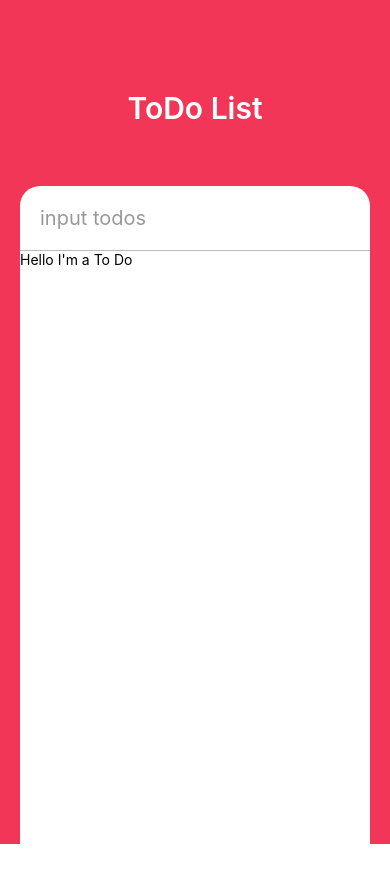
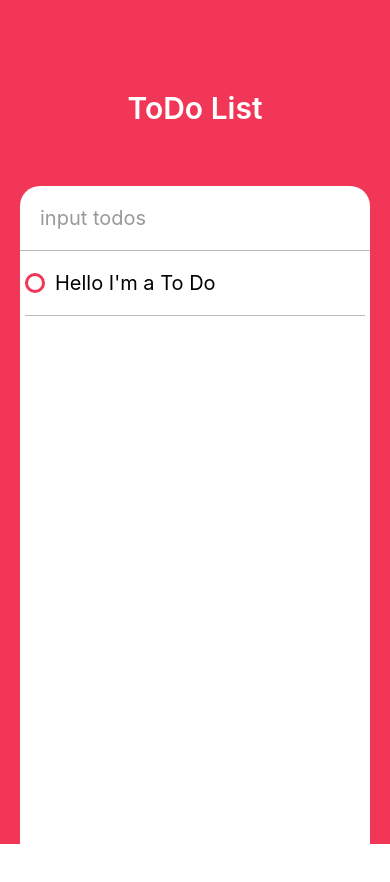
Before and after one commit to ybh1760/todoApp, a React Native app: screen / in a window 390 px wide. Shown: the top 882 px of the page. Built offline with nearby package versions, Linux system fonts and the light colour scheme.

Commit message:
투두 컨텐츠 1차 완성

```diff
--- a/App.js
+++ b/App.js
@@ -36,7 +36,7 @@
             returnKeyType={"done"}
             autoCorrect={false}
           />
-          <ScrollView>
+          <ScrollView contentContainerStyle={styles.toDos}>
             <ToDo />
           </ScrollView>
         </View>
@@ -76,5 +76,8 @@
     padding: 20,
     borderBottomColor: "#bbb",
     borderBottomWidth: 1
+  },
+  toDos: {
+    alignItems: "center"
   }
 });
--- a/components/Todo.js
+++ b/components/Todo.js
@@ -1,13 +1,67 @@
 import React, { Component } from "react";
-import { View, Text, TouchableOpacity, StyleSheet } from "react-native";
+import {
+  View,
+  Text,
+  TouchableOpacity,
+  StyleSheet,
+  Dimensions
+} from "react-native";
+import { AuthSession } from "expo";
+
+const { width, height } = Dimensions.get("window");
 
 export default class ToDo extends Component {
+  state = {
+    isCompleted: false
+  };
   render() {
+    const { isCompleted } = this.state;
     return (
-      <View>
-        <Text>Hello I'm a To Do</Text>
+      <View style={styles.container}>
+        <TouchableOpacity onPress={this._toggleComplete}>
+          <View
+            style={[
+              styles.circle,
+              isCompleted ? styles.compeletedCircle : styles.uncompletedCircle
+            ]}
+          />
+        </TouchableOpacity>
+        <Text style={[styles.text]}>Hello I'm a To Do</Text>
       </View>
     );
   }
+  _toggleComplete = () => {
+    this.setState(prevState => {
+      return {
+        isCompleted: !prevState.isCompleted
+      };
+    });
+  };
 }
-const styles = StyleSheet.create({});
+const styles = StyleSheet.create({
+  container: {
+    flexDirection: "row",
+    alignItems: "center",
+    width: width - 50,
+    borderBottomColor: "#bbb",
+    borderBottomWidth: StyleSheet.hairlineWidth
+  },
+  circle: {
+    width: 20,
+    height: 20,
+    borderRadius: 10,
+    borderWidth: 3,
+    marginRight: 10,
+    marginVertical: 20
+  },
+  text: {
+    fontSize: 20,
+    marginVertical: 20
+  },
+  compeletedCircle: {
+    borderColor: "#bbb"
+  },
+  uncompletedCircle: {
+    borderColor: "#F23657"
+  }
+});
```
